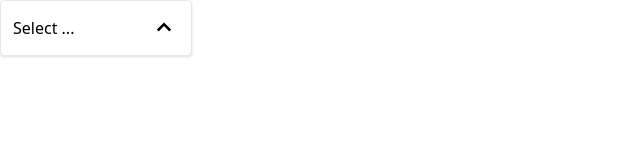
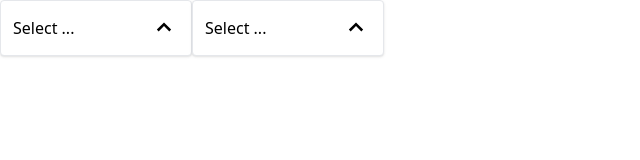
Before and after one commit to Raulito1/components-library, a React (Create React App) app in the folder components/: page /dropdown in a window 1280 px wide. Shown: the top 160 px of the page, without its empty margins (0-640 px from the left). Built offline with nearby package versions, Linux system fonts and the light colour scheme.

Commit message:
created a Panel Component for the resuable classNames, also added useEffect, and useRef

```diff
--- a/components/src/App.js
+++ b/components/src/App.js
@@ -4,10 +4,19 @@ import { useState } from 'react';
 import Dropdown from "./components/Dropdown";
 
 function App() {
-    const [selection, setSelection] = useState(null);
+    // this is an example of a controlled component
+    // the component does not manage its own state
+    // the parent component manages the state and passes it down as props
+    // const [selection, setSelection] = useState(null);
+    const [selection1, setSelection1] = useState(null);
+    const [selection2, setSelection2] = useState(null);
 
-    const onSelectedChange = (option) => {
-        setSelection(option);
+    const onSelectedChange1 = (option) => {
+        setSelection1(option);
+    };
+
+    const onSelectedChange2 = (option) => {
+        setSelection2(option);
     };
 
     const options = [
@@ -15,7 +24,12 @@ function App() {
         { label: "The Color Green", value: "green" },
         { label: "A Shade of Blue", value: "blue" },
     ]
-    return <Dropdown options={options} selection={selection} onSelect={onSelectedChange}/>
+    return (
+        <div className='flex'>
+            <Dropdown options={options} selection={selection1} onSelect={onSelectedChange1}/>
+            <Dropdown options={options} selection={selection2} onSelect={onSelectedChange2}/>
+        </div>
+    );
 }
 
 export default App;
--- a/components/src/components/Dropdown.js
+++ b/components/src/components/Dropdown.js
@@ -1,10 +1,30 @@
-import { useState } from 'react';
+import { useState, useEffect, useRef } from 'react';
+
+import Panel from './Panel';
 
 import { BiChevronUp } from "react-icons/bi";
 import { BiChevronDown } from "react-icons/bi";
 
 function Dropdown({ options, selection, onSelect }) {
     const [selected, setSelected] = useState(false);
+    const divRef = useRef();
+
+    useEffect(() => {
+        // event handler for clicks anywhere on the page
+        const onBodyClick = (event) => {
+            if (!divRef.current.contains(event.target)) {
+                setSelected(false);
+            }
+        }
+
+        // add event listener to the body element to listen for clicks anywhere on the page (capture: true)
+        document.body.addEventListener('click', onBodyClick, { capture: true });
+
+        // cleanup function to remove the event listener
+        return () => {
+            document.body.removeEventListener('click', onBodyClick, { capture: true });
+        }
+    }, []);
 
     const icon = <span className='text-3xl'>{selected ? <BiChevronDown/> : <BiChevronUp/>}</span>;
 
@@ -33,9 +53,11 @@ function Dropdown({ options, selection, onSelect }) {
     // }
 
     return (
-        <div className='w-48 relative'>
-            <div className='flex justify-between items-center cursor-pointer border rounded p-3 shadow bg-white w-full' onClick={onSelectedChange}>{selection?.label || 'Select ...'}{icon}</div>
-            {selected && <div className='absolute top-full border rounded p-3 shadow bg-white w-full'>{renderedOptions}</div>}
+        <div ref={divRef} className='w-48 relative'>
+            <Panel className='flex justify-between items-center cursor-pointer' onClick={onSelectedChange}>
+                {selection?.label || 'Select ...'}{icon}
+            </Panel>
+            {selected && <Panel className='absolute top-full'>{renderedOptions}</Panel>}
         </div>
     );
 }
--- /dev/null
+++ b/components/src/components/Panel.js
@@ -0,0 +1,16 @@
+import classNames from "classnames";
+
+function Panel({ children, className, ...restProps }) {
+    const classes = classNames(
+        'border rounded p-3 shadow bg-white w-full',
+        className
+    );
+
+    return (
+        <div className={classes} {...restProps}>
+            {children}
+        </div>
+    );
+}
+
+export default Panel;
```
